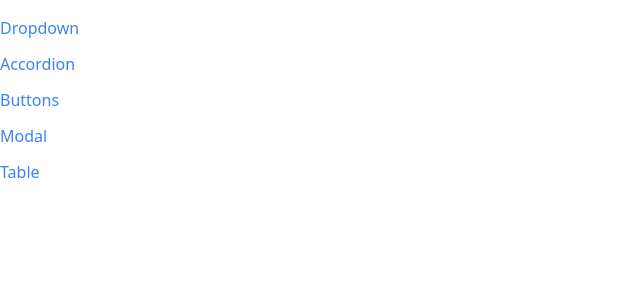
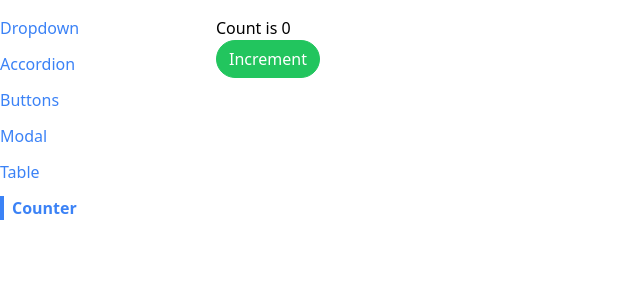
Before and after one commit to rahuls12/react-common-comps, a React (Create React App) app in the folder comps/: page /counter in a window 1280 px wide. Shown: the top 300 px of the page, without its empty margins (0-640 px from the left). Built offline with nearby package versions, Linux system fonts and the light colour scheme.

Commit message:
adding custom counter

```diff
--- a/comps/src/App.js
+++ b/comps/src/App.js
@@ -5,6 +5,7 @@
 import ButtonPage from "./pages/ButtonPage";
 import ModalPage from "./pages/ModalPage";
 import TablePage from "./pages/TablePage";
+import CounterPage from "./pages/CounterPage";
 function App() {
   return (
     <div className="container mx-auto grid grid-cols-6 gap-4 mt-4">
@@ -25,6 +26,9 @@
         <Route path="/table">
           <TablePage />
         </Route>
+        <Route path="/counter">
+          <CounterPage initialCount={0} />
+        </Route>
       </div>
     </div>
   );
--- a/comps/src/components/Sidebar.js
+++ b/comps/src/components/Sidebar.js
@@ -7,6 +7,7 @@
     { label: "Buttons", path: "/buttons" },
     { label: "Modal", path: "/modal" },
     { label: "Table", path: "/table" },
+    { label: "Counter", path: "/counter" },
   ];
 
   const renderedLinks = links.map((link) => {
--- /dev/null
+++ b/comps/src/pages/CounterPage.js
@@ -0,0 +1,20 @@
+import { useEffect, useState } from "react";
+import Button from "../components/Button";
+
+export default function CounterPage({ initialCount }) {
+  const [count, setCount] = useState(initialCount);
+
+  useEffect(() => {
+    console.log(count);
+  }, [count]);
+
+  const handleClick = () => {
+    setCount(count + 1);
+  };
+  return (
+    <div>
+      <h1> Count is {count}</h1>
+      <Button success rounded onClick={handleClick}>Increment</Button>
+    </div>
+  );
+}
```
